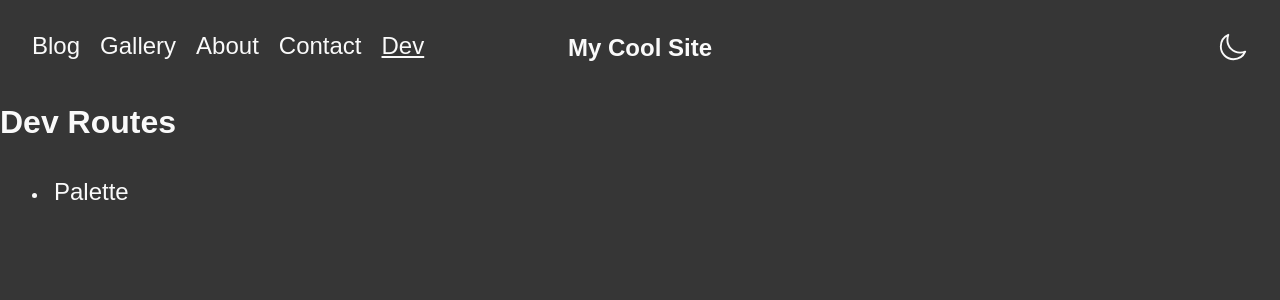
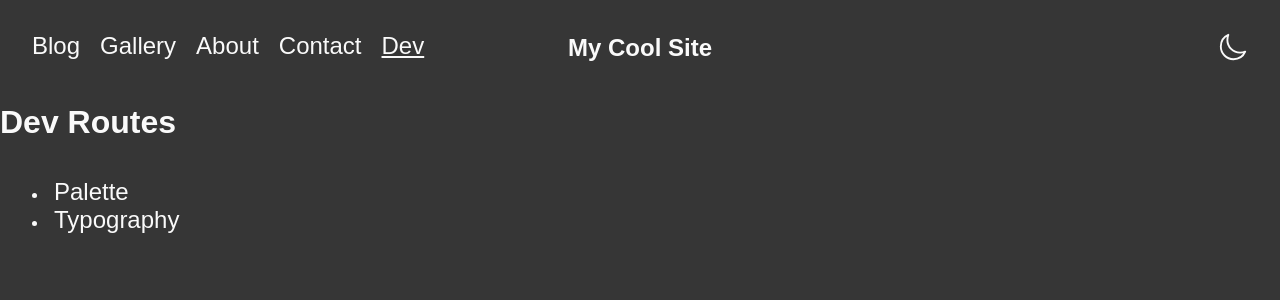
Before and after one commit to gr-eggory/ever-greg, a SvelteKit app: page /dev in a window 1280 px wide. Shown: the top 300 px of the page. Built offline with nearby package versions, Linux system fonts and the light colour scheme.

Commit message:
Added typography demo page

```diff
--- a/src/routes/(site)/dev/+page.svelte
+++ b/src/routes/(site)/dev/+page.svelte
@@ -2,6 +2,9 @@
 <ul>
 	<li>
 		<a href="/dev/palette">Palette</a>
+	</li>
+	<li>
+		<a href="/dev/typography">Typography</a>
 	</li>
 </ul>
 
--- /dev/null
+++ b/src/routes/(site)/dev/typography/+page.svelte
@@ -0,0 +1 @@
+<h3>Typography</h3>
```
